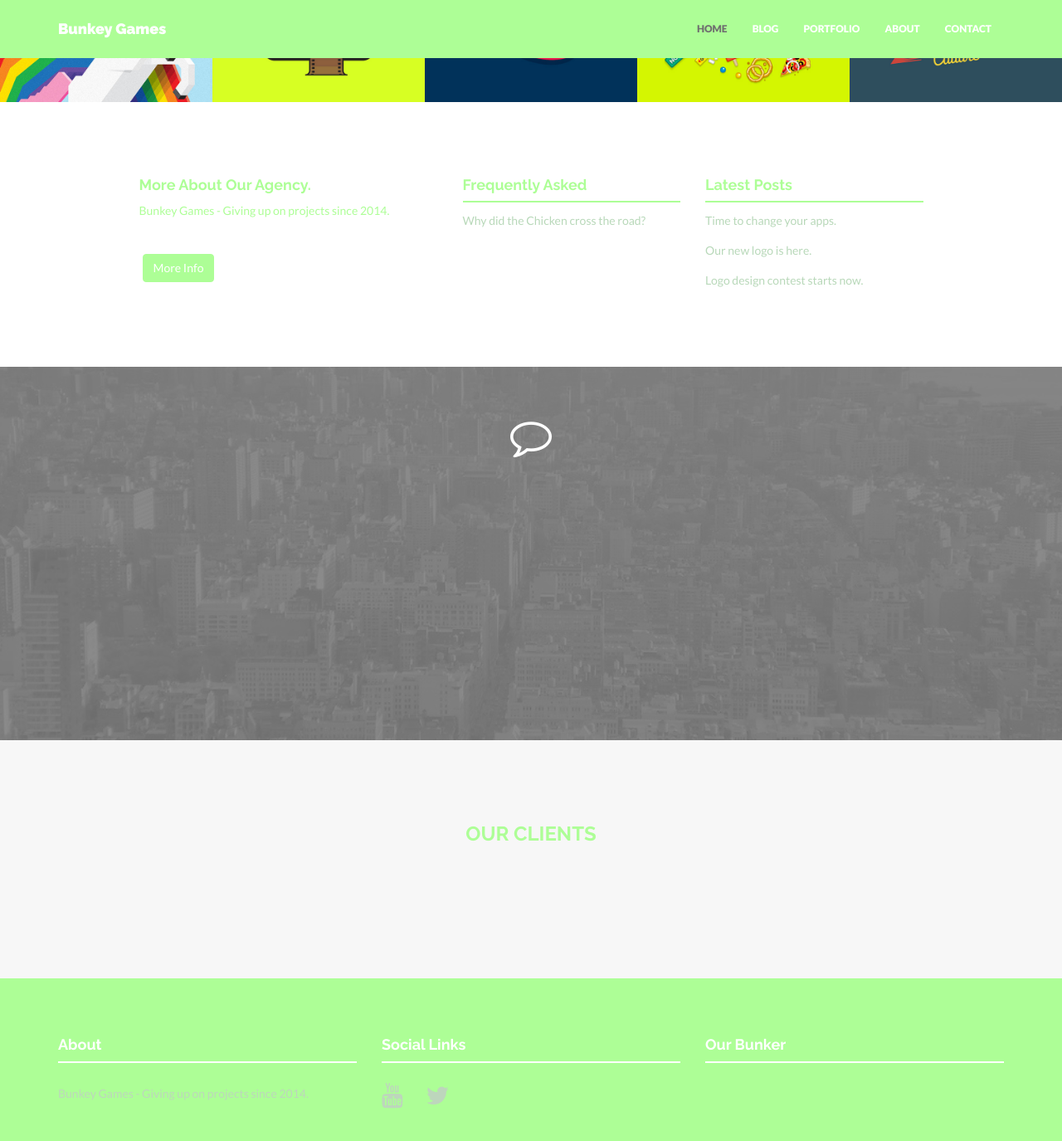
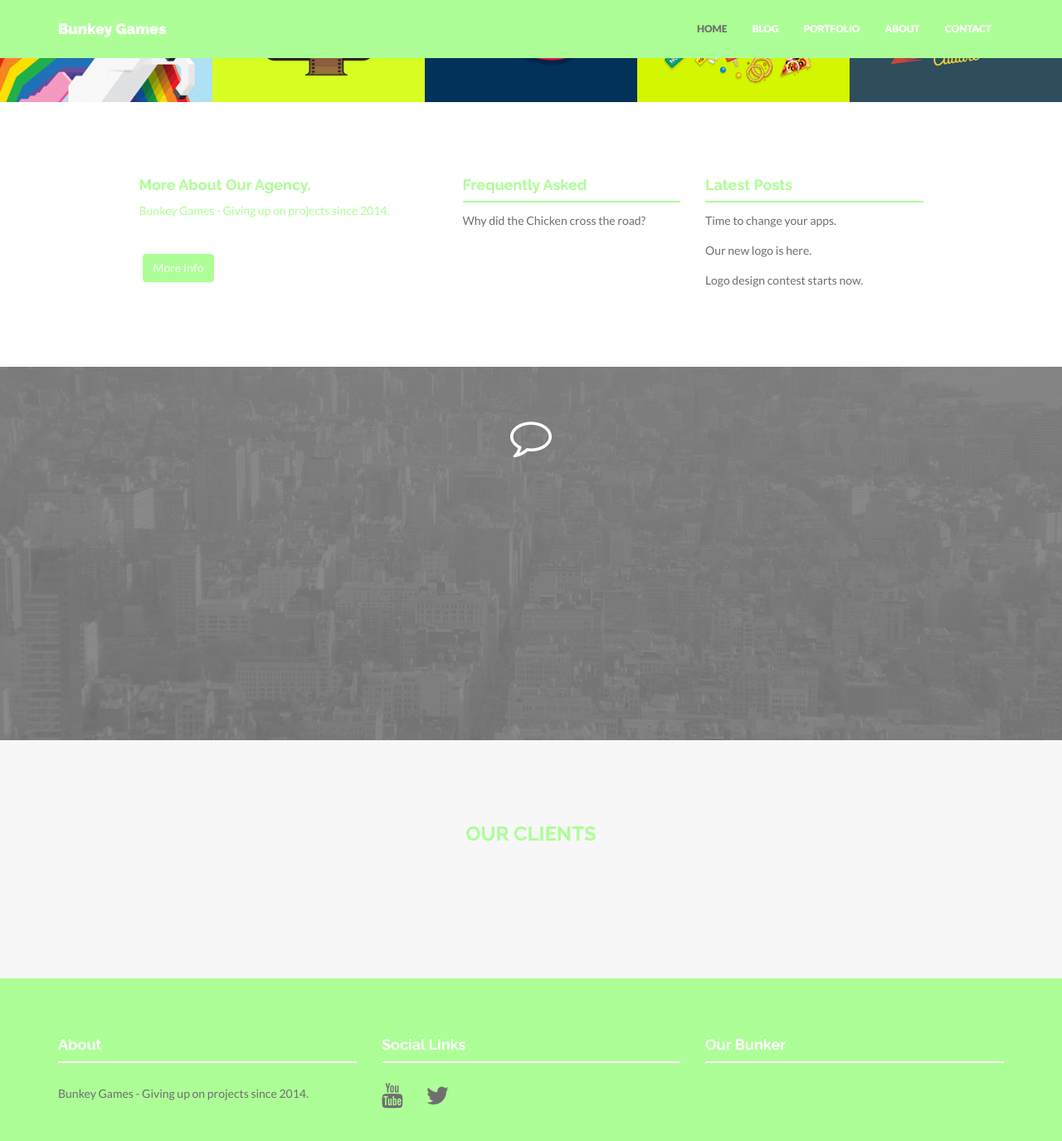
Before and after one commit to BunkeyGames/BunkeyGamesOld.github.io, a Jekyll site: the page built from index.html, in a window 1280 px wide and 1400 px high, scrolled down 1595 px. Shown: the top 1375 px of the window at 83% size. Built offline with Jekyll 4.4.1, drawn with Linux system fonts in a browser that asks for light colours; nearby versions of some CDN libraries.

Commit message:
Fixed Colors

```diff
--- a/_config.yml
+++ b/_config.yml
@@ -13,13 +13,13 @@ permalink: /:categories/:title
 excerpt_separator: <!--more--> #use this in posts to define how long the excerpt of the post (that is shown on the Blog page) is
 
 colors:  #in hex code if not noted else
-  primary: "#6F6F6F" #"#525252"
-  primary_rgb: "111,111,111" #"82,82,82" #rgb of the primary. Needed in some places for the transparency effect.
+  primary: "#6F6F6F" #"#6F6F6F"
+  primary_rgb: "111,111,111" #"111,111,111" #rgb of the primary. Needed in some places for the transparency effect.
   secondary: "#ADFE96" #"#B8D8B9"
-  link: "#B8D8B9"
+  link: "#6F6F6F"
   link_hover: "#ADFE96"
   footer_heading: "#ffffff"
-  footer_content: "#BDD6BC"
+  footer_content: "#6F6F6F"
 
 
 ### CONTACT SETTINGS ###
```
